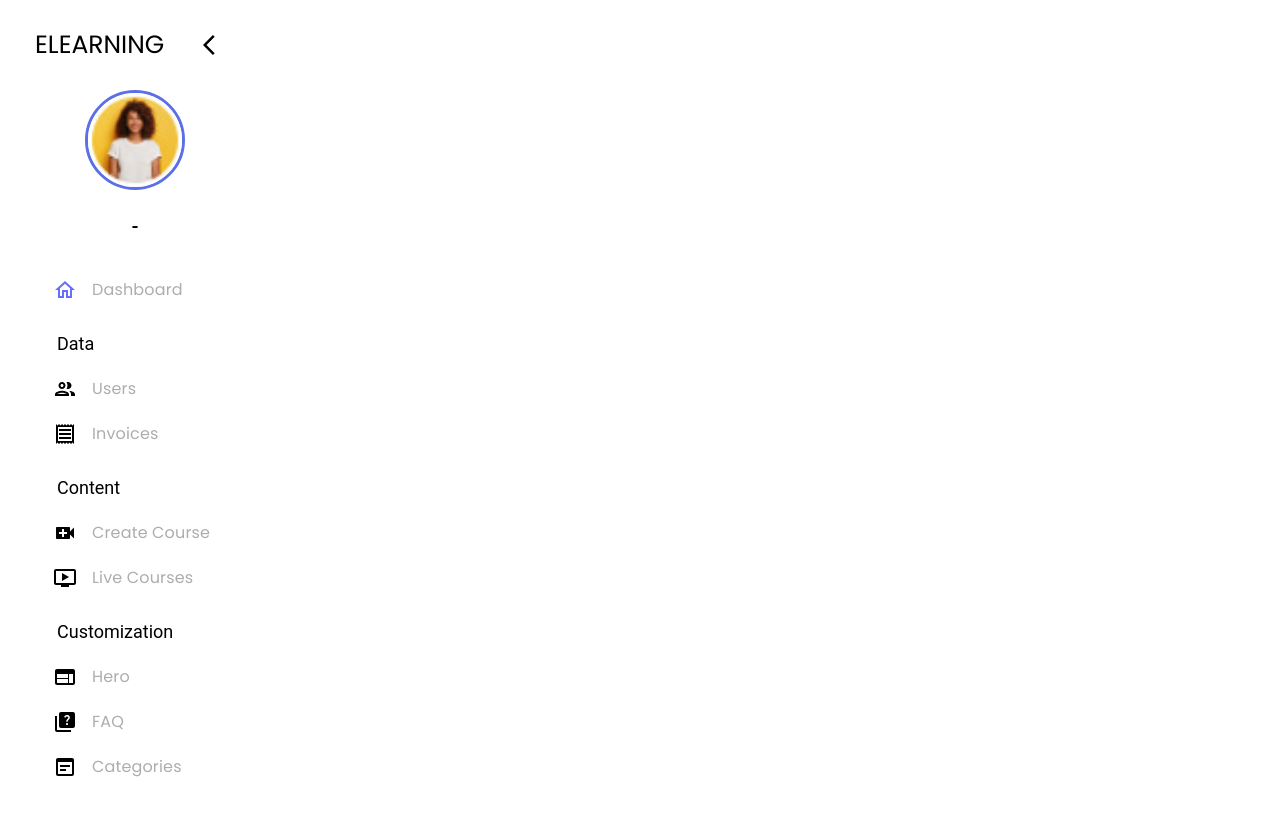
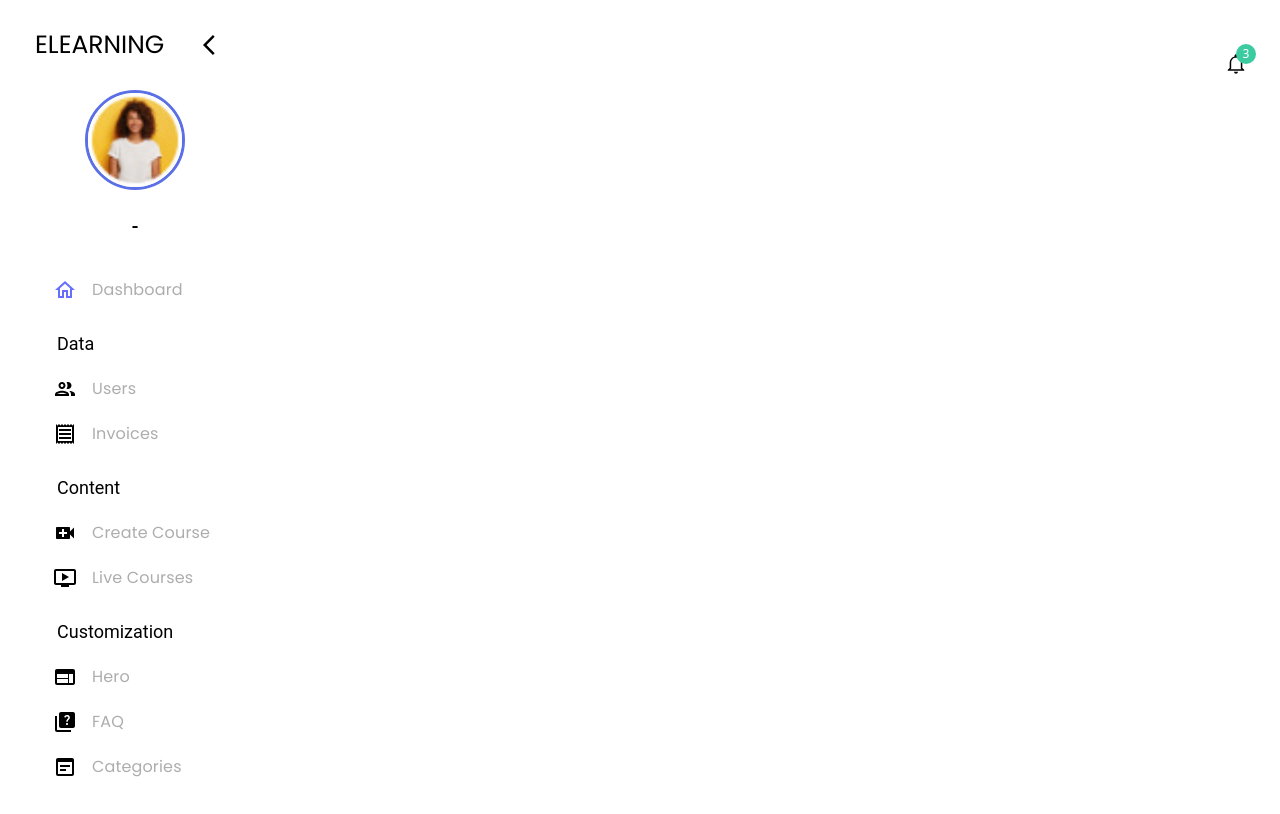
Before and after one commit to IamAhxan/LMS, a Next.js app in the folder client/: page /admin in a window 1280 px wide. Shown: the top 814 px of the page. Built offline with nearby package versions, Linux system fonts and the light colour scheme; no server answers.

Commit message:
Dashboard Header

```diff
--- a/client/app/admin/page.tsx
+++ b/client/app/admin/page.tsx
@@ -3,6 +3,7 @@
 import React from "react";
 import Heading from "../utils/Heading";
 import AdminSidebar from "../components/Admin/AdminSidebar";
+import DashboardHero from "../components/Admin/DashboardHero"
 
 type Props = {};
 
@@ -20,7 +21,7 @@ const page = (props: Props) => {
           <AdminSidebar />
         </div>
         <div className="w-[85%]">
-
+            <DashboardHero />
         </div>
       </div>
     </div>
--- a/client/app/components/Admin/AdminSidebar.tsx
+++ b/client/app/components/Admin/AdminSidebar.tsx
@@ -177,7 +177,7 @@ const AdminSidebar = () => {
                 </Typography>
                 <Typography
                   variant="h6"
-                  className="text-black dark:text-[#ffffffc1] font-Poppins"
+                  className="text-black dark:text-[#ffffffc1] font-Poppins capitalize"
                 >
                   - {user?.role}
                 </Typography>
--- /dev/null
+++ b/client/app/components/Admin/DashboardHeader.tsx
@@ -0,0 +1,11 @@
+import React from 'react'
+
+type Props = {}
+
+const DashboardHeader = (props: Props) => {
+  return (
+    <div>DashboardHeader</div>
+  )
+}
+
+export default DashboardHeader
--- /dev/null
+++ b/client/app/components/Admin/DashboardHero.tsx
@@ -0,0 +1,72 @@
+"use client";
+import  ThemeSwitcher  from "../../utils/ThemeSwitcher";
+import React, { FC, useState } from "react";
+import { IoMdNotificationsOutline } from "react-icons/io";
+
+type Props = {};
+
+const DashboardHeader: FC<Props> = () => {
+  const [open, setOpen] = useState(false);
+
+  return (
+    <div className="w-full flex items-center justify-end p-6 fixed top-5 right-0 z-[999]">
+      <ThemeSwitcher />
+      <div
+        className="relative cursor-pointer m-2"
+        onClick={() => setOpen(!open)}
+      >
+        <IoMdNotificationsOutline className="text-2xl cursor-pointer dark:text-white text-black" />
+        <span className="absolute -top-2 -right-2 bg-[#3ccba0] rounded-full w-[20px] h-[20px] text-[12px] flex items-center justify-center text-white">
+          3
+        </span>
+      </div>
+
+      {open && (
+        <div className="w-[350px] h-[50vh] dark:bg-[#111C43] bg-white shadow-xl absolute top-16 right-5 z-10 rounded p-3 overflow-y-auto">
+          <h5 className="text-center text-[20px] font-Poppins text-black dark:text-white p-3">
+            Notifications
+          </h5>
+
+          {/* Notification Item Example */}
+          <div className="dark:bg-[#2d3a4ea1] bg-[#00000013] font-Poppins border-b dark:border-b-[#ffffff47] border-b-[#0000000f] rounded-md mb-2">
+            <div className="w-full flex items-center justify-between p-2">
+              <p className="text-black dark:text-white">
+                New Question Received
+              </p>
+              <p className="text-black dark:text-white cursor-pointer text-[14px]">
+                Mark as read
+              </p>
+            </div>
+            <p className="p-2 text-black dark:text-[#ffffffb3] text-[14px]">
+              Lorem ipsum dolor sit amet, consectetur adipiscing elit. Ssed do eiusmod tempor.
+            </p>
+            <p className="p-2 text-black dark:text-[#ffffffb3] text-[12px]">
+              5 days ago
+            </p>
+          </div>
+
+          {/* Additional static layout item for reference */}
+          <div className="dark:bg-[#2d3a4ea1] bg-[#00000013] font-Poppins border-b dark:border-b-[#ffffff47] border-b-[#0000000f] rounded-md mb-2">
+            <div className="w-full flex items-center justify-between p-2">
+              <p className="text-black dark:text-white">
+                New Order Received
+              </p>
+              <p className="text-black dark:text-white cursor-pointer text-[14px]">
+                Mark as read
+              </p>
+            </div>
+            <p className="p-2 text-black dark:text-[#ffffffb3] text-[14px]">
+              A new student just enrolled in your premium course track.
+            </p>
+            <p className="p-2 text-black dark:text-[#ffffffb3] text-[12px]">
+              2 hours ago
+            </p>
+          </div>
+
+        </div>
+      )}
+    </div>
+  );
+};
+
+export default DashboardHeader;
```
